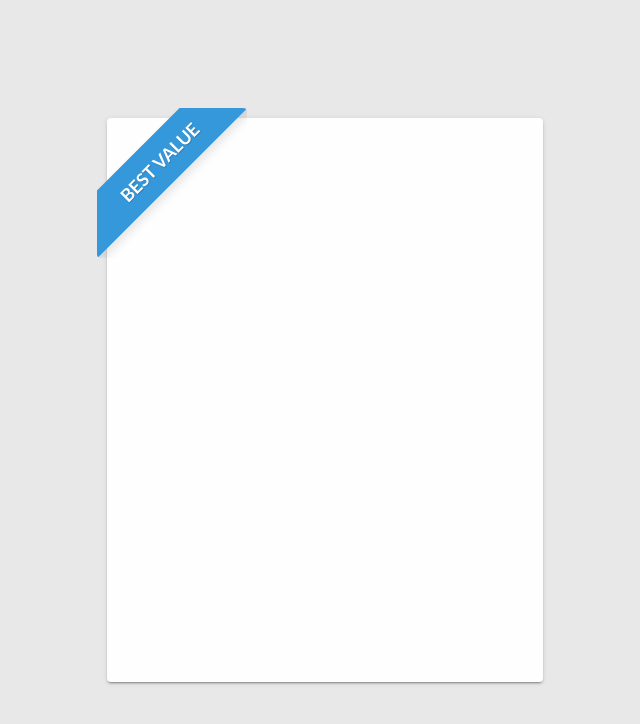
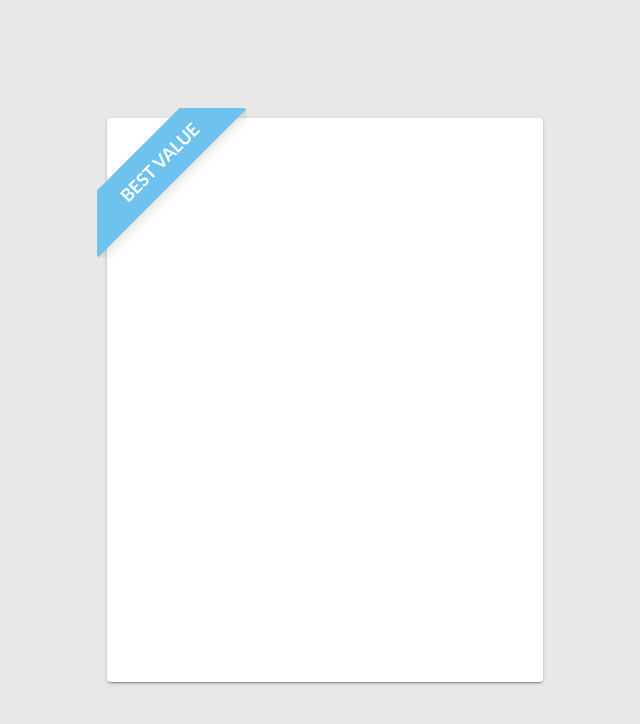
Before and after one commit to Swati11129/BestValueCard-design, a Vue app: page / in a window 1280 px wide. Shown: the top 724 px of the page, without its empty margins (315-955 px from the left). Built offline with nearby package versions, Linux system fonts and the light colour scheme.

Commit message:
modified style

```diff
--- a/src/App.vue
+++ b/src/App.vue
@@ -1,20 +1,9 @@
 <template>
 <v-app style="background-color:#E8E8E8;">
-    <v-container theme="light" style="
-    height: 100vh;
-    display: grid;
-    grid-template-columns: 2fr 1.2fr 1.2fr 2fr;
-    grid-template-rows: 1.5fr 4fr 4fr 1.5fr;
-    margin:auto;
-    ">
-
-
-            <v-card :elevation="2" class="card-position position " style="background-color:#FEFEFE;">
+    <v-container >
+            <v-card :elevation="2" class="card-position position " >
                 <div class="ribbon ribbon-top-left"><span>BEST VALUE</span></div>
             </v-card>
-
-
-
     </v-container>
 </v-app>
 </template>
@@ -31,83 +20,53 @@ export default {
 
 <style>
 @import url(https://fonts.googleapis.com/css?family=Lato:700);
+.container {
+    height: 100vh;
+    display: grid;
+    grid-template-columns: 2fr 1.2fr 1.2fr 2fr;
+    grid-template-rows: 1.5fr 4fr 4fr 1.5fr;
+    margin:auto;
+}
+.card-position {
+    grid-column: 2/span 2;
+    grid-row: 2/span 2;
+    height:100%;
+    width: 100%;
+    background-color:#FEFEFE;
+}
 
-.card-position {
+/*
+.position {
     display: flex;
     align-items: center;
     justify-content: center;
     height: 80%
 }
-
-.position {
-
-    grid-column: 2/span 2;
-    grid-row: 2/span 2;
-    height:100%;
-    width: 100%;
-
-}
-
-.v-sheet.v-card:not(.v-sheet--outlined) {
-    box-shadow: 0px 1px 70px 24px rgba(2, 0, 0, 0.2), 0px 2px 3px 0px rgba(0, 0, 0, -15.86), 0px 1px 5px 0px rgba(0, 0, 0, 0.12);
-}
-
-.color-container {
-    background-color: black;
-}
-
+*/
 .ribbon {
     width: 150px;
     height: 150px;
     overflow: hidden;
     position: absolute;
 }
-
-.ribbon::before,
-.ribbon::after {
-    position: absolute;
-    z-index: -1;
-    content: '';
-    display: block;
-    border: 5px solid #2980b9;
-}
-
 .ribbon span {
     position: absolute;
     display: block;
     width: 225px;
     padding: 15px 0;
-    background-color: #3498db;
+    background-color: #6FC2EE;
     box-shadow: 0 5px 10px rgba(0, 0, 0, .1);
     color: #fff;
     font: 700 18px/1 'Lato', sans-serif;
-    text-shadow: 0 1px 1px rgba(0, 0, 0, .2);
+    text-shadow: 0 1px 1px rgba(111, 194, 238, .2);
     text-transform: uppercase;
     text-align: center;
 }
 
-/* top left*/
 .ribbon-top-left {
     top: -10px;
     left: -10px;
 }
-
-.ribbon-top-left::before,
-.ribbon-top-left::after {
-    border-top-color: transparent;
-    border-left-color: transparent;
-}
-
-.ribbon-top-left::before {
-    top: 0;
-    right: 0;
-}
-
-.ribbon-top-left::after {
-    bottom: 0;
-    left: 0;
-}
-
 .ribbon-top-left span {
     right: -25px;
     top: 30px;
```
